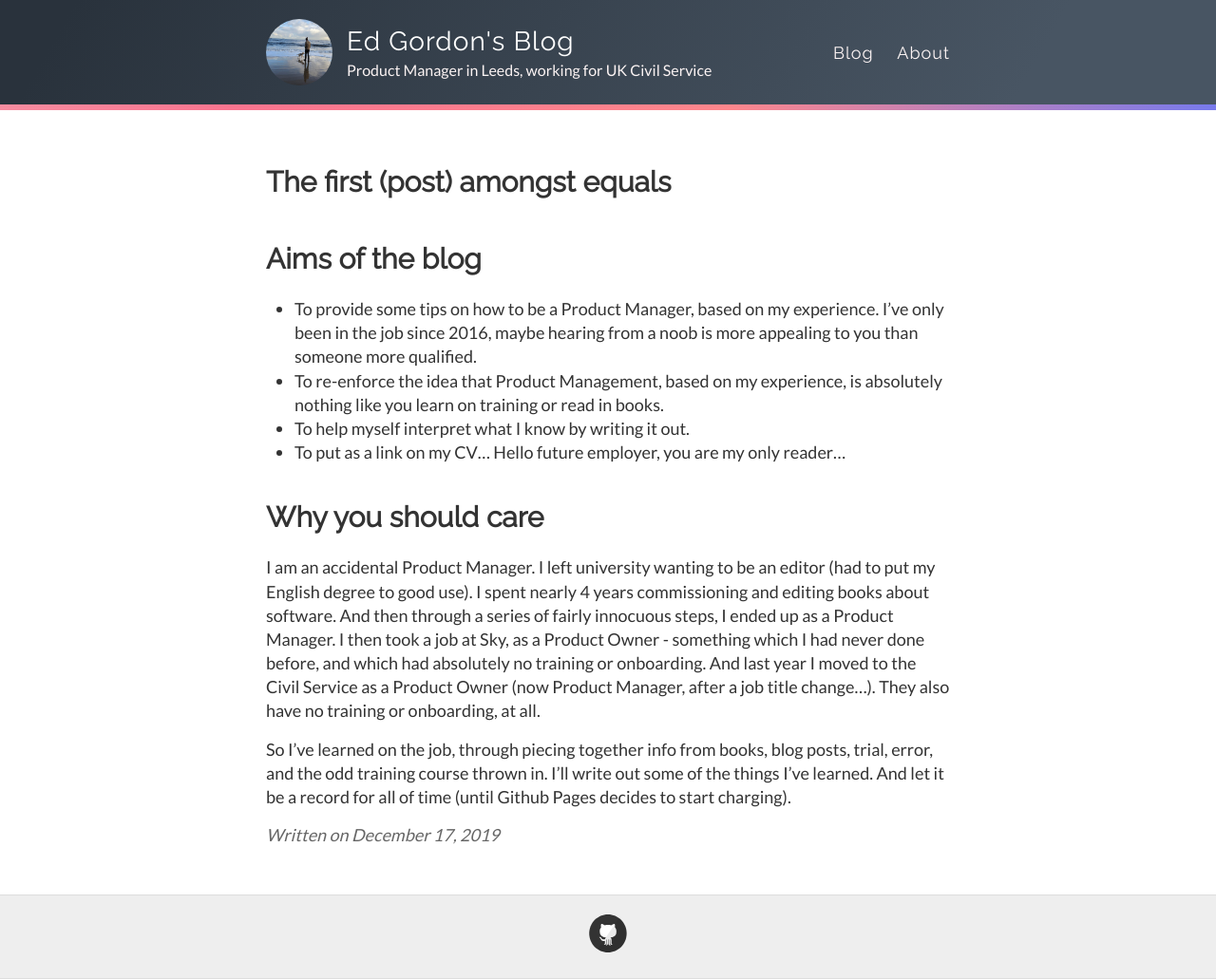
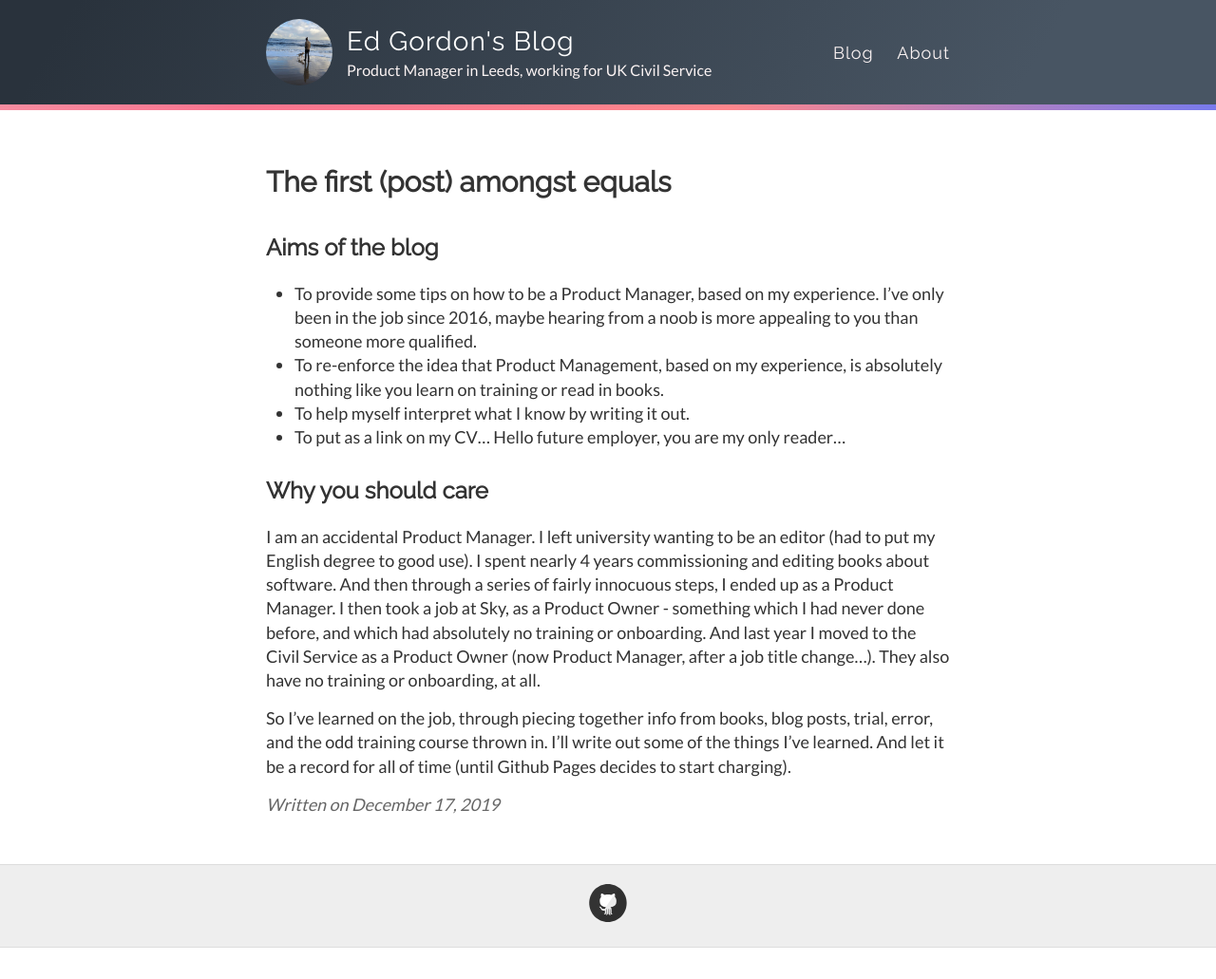
Before and after one commit to edgordon89/edgordon89.github.io, a Jekyll site: the page built from _posts/2019-12-17-Aims-of-Blog.md, in a window 1280 px wide. Shown: the whole page at 95% size. Built offline with Jekyll 4.4.1, drawn with Linux system fonts in a browser that asks for light colours; after the commit the page ends 998 px from its top, so only the background shows below that.

Commit message:
Change heading size

```diff
--- a/_posts/2019-12-17-Aims-of-Blog.md
+++ b/_posts/2019-12-17-Aims-of-Blog.md
@@ -3,13 +3,13 @@ layout: post
 title: The first (post) amongst equals
 ---
 
-# Aims of the blog
+## Aims of the blog
  + To provide some tips on how to be a Product Manager, based on my experience. I've only been in the job since 2016, maybe hearing from a noob is more appealing to you than someone more qualified.
  + To re-enforce the idea that Product Management, based on my experience, is absolutely nothing like you learn on training or read in books.
  + To help myself interpret what I know by writing it out.
  + To put as a link on my CV... Hello future employer, you are my only reader...
 
-# Why you should care
+## Why you should care
 I am an accidental Product Manager. I left university wanting to be an editor (had to put my English degree to good use). I spent nearly 4 years commissioning and editing books about software. And then through a series of fairly innocuous steps, I ended up as a Product Manager.
 I then took a job at Sky, as a Product Owner - something which I had never done before, and which had absolutely no training or onboarding.
 And last year I moved to the Civil Service as a Product Owner (now Product Manager, after a job title change...). They also have no training or onboarding, at all.
```
